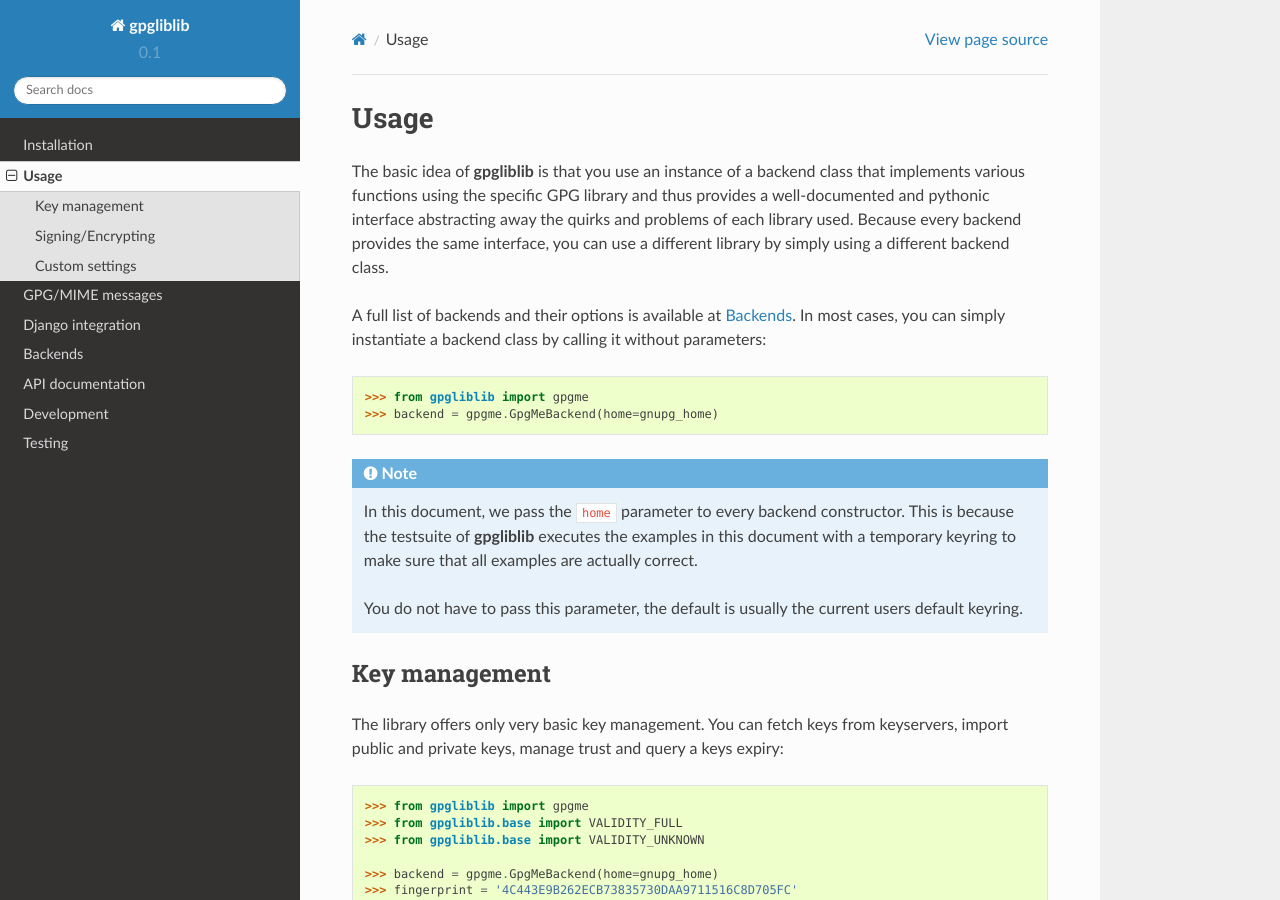
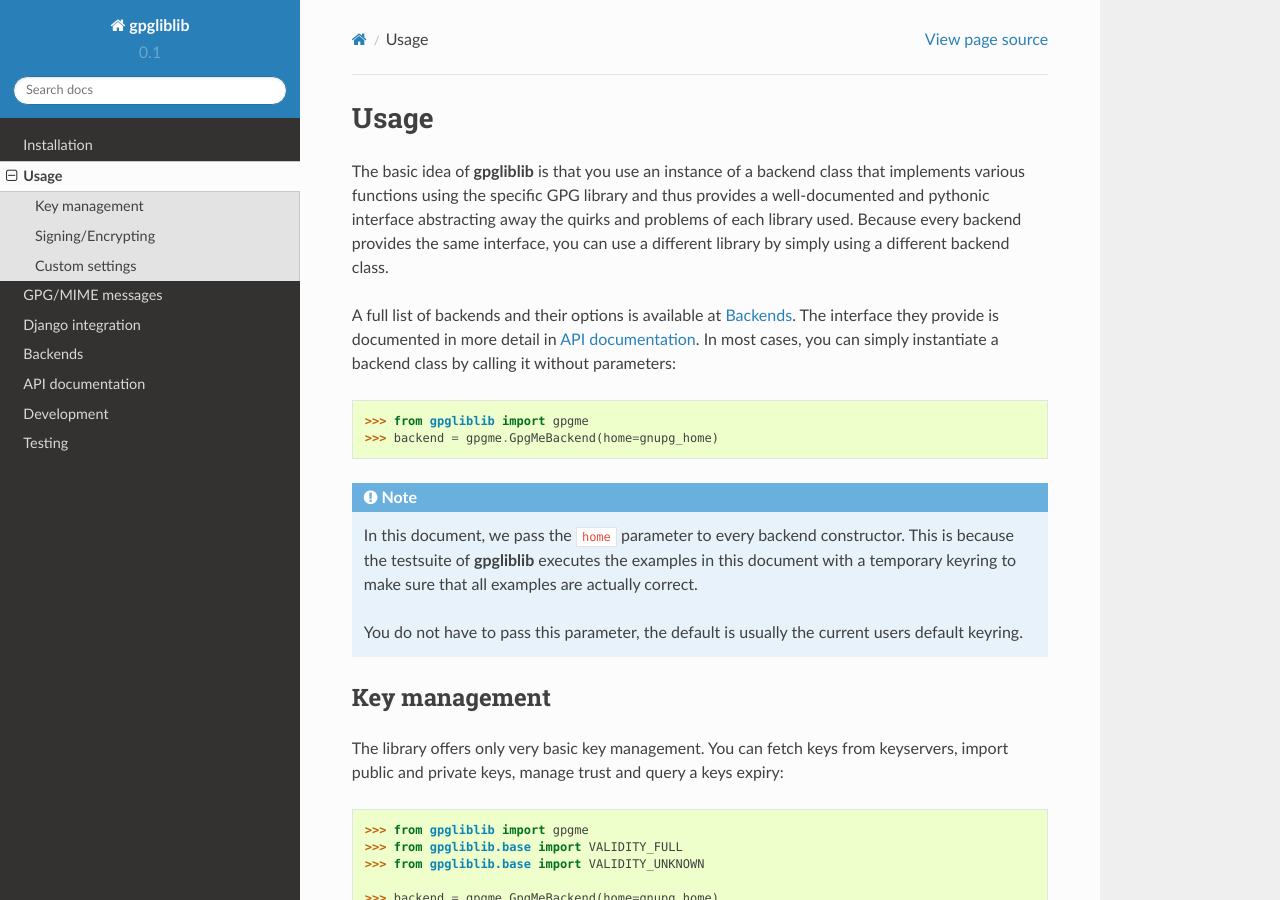
Before and after one commit to mathiasertl/gpgliblib, a Sphinx documentation site: the page built from doc/usage.rst, in a window 1280 px wide and 900 px high. Built offline with Sphinx 7.4.7 and the Read the Docs theme 2.0.0, drawn with Linux system fonts in a browser that asks for light colours.

Commit message:
link to api documentation

```diff
--- a/doc/usage.rst
+++ b/doc/usage.rst
@@ -8,8 +8,9 @@
 provides the same interface, you can use a different library by simply using a different backend
 class.
 
-A full list of backends and their options is available at :doc:`backends`. In most cases, you can
-simply instantiate a backend class by calling it without parameters::
+A full list of backends and their options is available at :doc:`backends`. The interface they
+provide is documented in more detail in :doc:`api`.  In most cases, you can simply instantiate a
+backend class by calling it without parameters::
 
    >>> from gpgliblib import gpgme
    >>> backend = gpgme.GpgMeBackend(home=gnupg_home)
```
